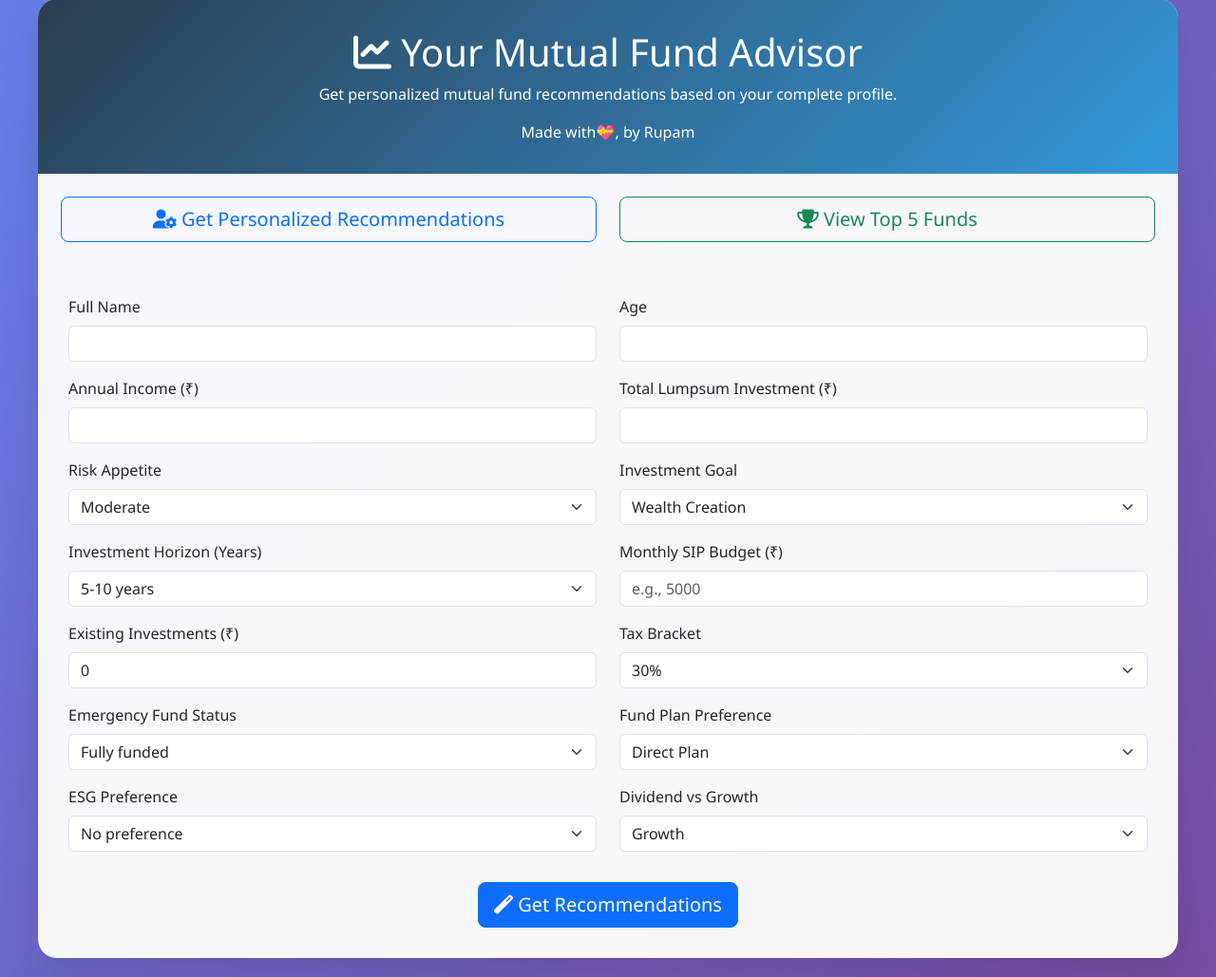
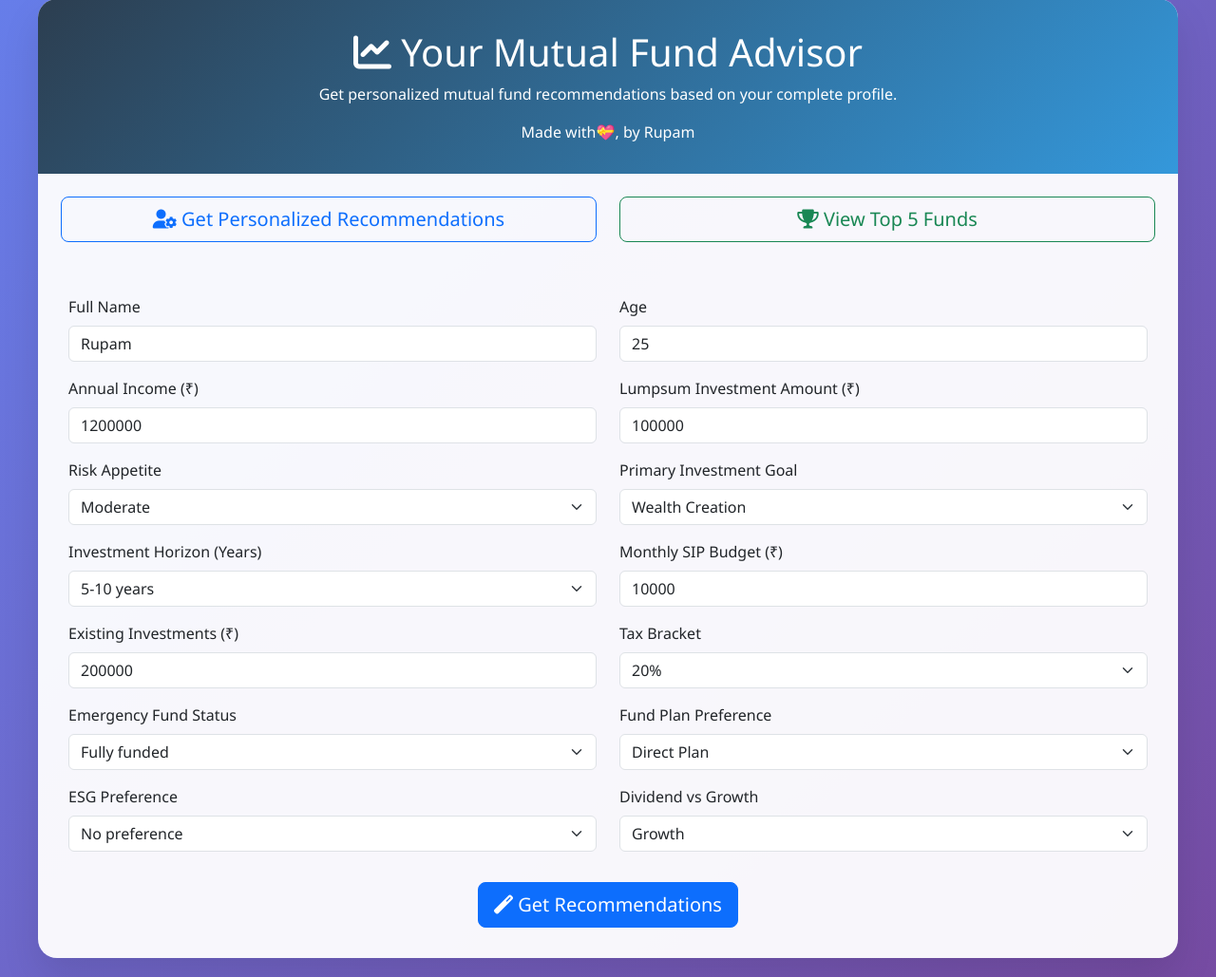
Before and after one commit to RupamMal/MF_advisor, a Flask app: page / in a window 1280 px wide. Shown: the part 21-1050 px from the top of the page at 95% size. Run offline with Flask 3, Linux system fonts and the light colour scheme.

Commit message:
Update index.html

```diff
--- a/templates/index.html
+++ b/templates/index.html
@@ -34,7 +34,7 @@
             <div class="header">
                 <h1><i class="fas fa-chart-line"></i> Your Mutual Fund Advisor</h1>
                 <p>Get personalized mutual fund recommendations based on your complete profile.</p>
-                <p class="mb-0 mt-2">Made with💝, by Rupam</p>
+                 <p class="mb-0 mt-2">Made with💝, by Rupam</p>
             </div>
 
             <!-- Navigation -->
@@ -49,24 +49,24 @@
             <div class="form-section" id="inputForm">
                 <form id="recommendationForm">
                      <div class="row">
-                        <div class="col-md-6 mb-3"><label for="name" class="form-label">Full Name</label><input type="text" class="form-control" id="name" required></div>
-                        <div class="col-md-6 mb-3"><label for="age" class="form-label">Age</label><input type="number" class="form-control" id="age" min="18" max="100" required></div>
+                        <div class="col-md-6 mb-3"><label for="name" class="form-label">Full Name</label><input type="text" class="form-control" id="name" value="Rupam" required></div>
+                        <div class="col-md-6 mb-3"><label for="age" class="form-label">Age</label><input type="number" class="form-control" id="age" min="18" max="100" value="25" required></div>
                     </div>
                     <div class="row">
-                        <div class="col-md-6 mb-3"><label for="annualIncome" class="form-label">Annual Income (₹)</label><input type="number" class="form-control" id="annualIncome" min="100000" required></div>
-                        <div class="col-md-6 mb-3"><label for="investmentAmount" class="form-label">Total Lumpsum Investment (₹)</label><input type="number" class="form-control" id="investmentAmount" min="1000" required></div>
+                        <div class="col-md-6 mb-3"><label for="annualIncome" class="form-label">Annual Income (₹)</label><input type="number" class="form-control" id="annualIncome" min="100000" value="1200000" required></div>
+                        <div class="col-md-6 mb-3"><label for="investmentAmount" class="form-label">Lumpsum Investment Amount (₹)</label><input type="number" class="form-control" id="investmentAmount" min="1000" value="100000" required></div>
                     </div>
-                    <div class="row">
+                     <div class="row">
                          <div class="col-md-6 mb-3"><label for="riskTolerance" class="form-label">Risk Appetite</label><select class="form-select" id="riskTolerance"><option value="low">Conservative</option><option value="moderate" selected>Moderate</option><option value="high">Aggressive</option></select></div>
-                         <div class="col-md-6 mb-3"><label for="investmentGoal" class="form-label">Investment Goal</label><select class="form-select" id="investmentGoal"><option value="retirement">Retirement Planning</option><option value="child_education">Child Education</option><option value="wealth_creation" selected>Wealth Creation</option><option value="tax_saving">Tax Saving</option></select></div>
+                         <div class="col-md-6 mb-3"><label for="investmentGoal" class="form-label">Primary Investment Goal</label><select class="form-select" id="investmentGoal"><option value="retirement">Retirement</option><option value="child_education">Child's Education</option><option value="wealth_creation" selected>Wealth Creation</option><option value="tax_saving">Tax Saving (ELSS)</option></select></div>
                     </div>
                      <div class="row">
                          <div class="col-md-6 mb-3"><label for="investmentHorizon" class="form-label">Investment Horizon (Years)</label><select class="form-select" id="investmentHorizon"><option value="1-3">1-3 years</option><option value="3-5">3-5 years</option><option value="5-10" selected>5-10 years</option><option value="10+">10+ years</option></select></div>
-                         <div class="col-md-6 mb-3"><label for="monthlySIP" class="form-label">Monthly SIP Budget (₹)</label><input type="number" class="form-control" id="monthlySIP" min="500" placeholder="e.g., 5000"></div>
+                         <div class="col-md-6 mb-3"><label for="monthlySIP" class="form-label">Monthly SIP Budget (₹)</label><input type="number" class="form-control" id="monthlySIP" value="10000" min="500" placeholder="e.g., 5000"></div>
                      </div>
                      <div class="row">
-                         <div class="col-md-6 mb-3"><label for="existingInvestments" class="form-label">Existing Investments (₹)</label><input type="number" class="form-control" id="existingInvestments" value="0" min="0"></div>
-                         <div class="col-md-6 mb-3"><label for="taxBracket" class="form-label">Tax Bracket</label><select class="form-select" id="taxBracket"><option value="0">0%</option><option value="10">10%</option><option value="20">20%</option><option value="30" selected>30%</option></select></div>
+                         <div class="col-md-6 mb-3"><label for="existingInvestments" class="form-label">Existing Investments (₹)</label><input type="number" class="form-control" id="existingInvestments" value="200000" min="0"></div>
+                         <div class="col-md-6 mb-3"><label for="taxBracket" class="form-label">Tax Bracket</label><select class="form-select" id="taxBracket"><option value="0">0%</option><option value="10">10%</option><option value="20" selected>20%</option><option value="30">30%</option></select></div>
                      </div>
                      <div class="row">
                          <div class="col-md-6 mb-3"><label for="emergencyFund" class="form-label">Emergency Fund Status</label><select class="form-select" id="emergencyFund"><option value="yes" selected>Fully funded</option><option value="no">Need to build</option><option value="partial">Partially funded</option></select></div>
@@ -172,7 +172,7 @@
             const { user_info = {}, recommendations = {}, llm_analysis = {} } = data;
             const riskValue = recommendations.risk_profile;
             let html = `
-                <div class="card"><div class="card-header"><h5><i class="fas fa-user"></i> Profile</h5></div><div class="card-body">
+                <div class="card"><div class="card-header"><h5><i class="fas fa-user"></i> Your Profile</h5></div><div class="card-body">
                 <p><strong>Name:</strong> ${user_info.name||'N/A'}</p>
                 <p><strong>Investment:</strong> ₹${user_info.investment_amount?.toLocaleString()||'N/A'}</p>
                 ${riskValue ? `<div class="risk-profile risk-${riskValue}">${riskValue.toUpperCase()} RISK</div>` : ''}</div></div>
@@ -182,7 +182,7 @@
                 ${llm_analysis.key_insights.map(insight => `<div class="insight-card p-3 mb-2">${insight}</div>`).join('')}</div></div>`;
             }
             if (recommendations.recommendations) {
-                html += `<div class="card"><div class="card-header"><h5><i class="fas fa-stream"></i> Funds</h5></div><div class="card-body">`;
+                html += `<div class="card"><div class="card-header"><h5><i class="fas fa-stream"></i> Recommended Funds</h5></div><div class="card-body">`;
                 for (const [category, funds] of Object.entries(recommendations.recommendations)) {
                     if (funds && funds.length > 0) {
                         html += `<h6>${category.replace(/_/g, ' ').toUpperCase()}</h6>`;
```
